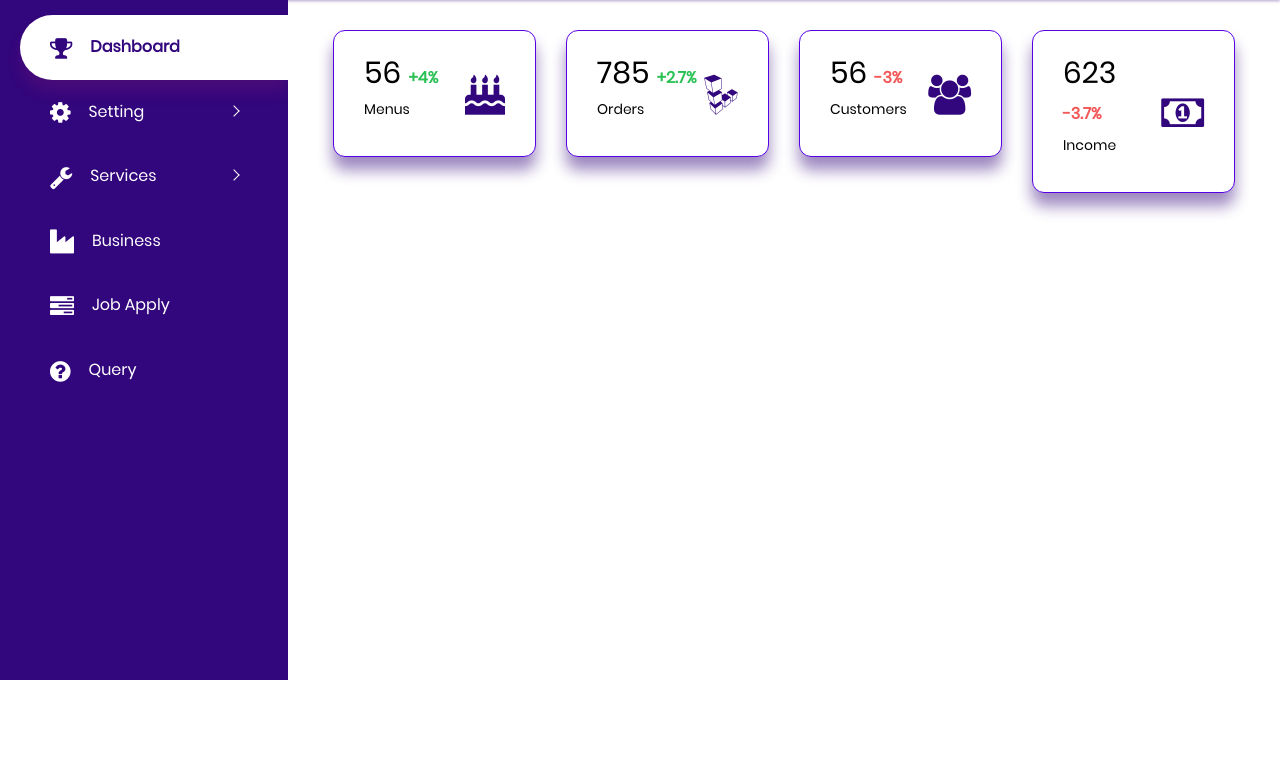
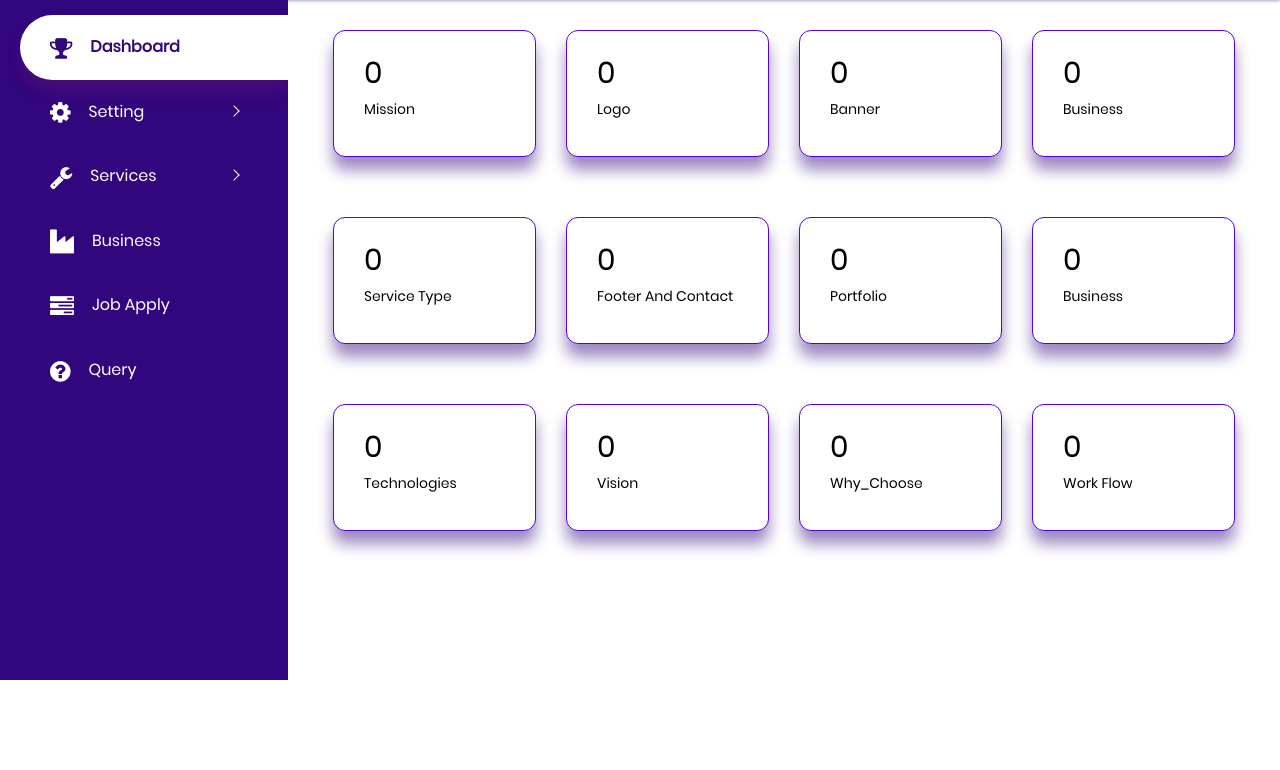
Before and after one commit to Surojit420/nit, a CodeIgniter app: page /nit_solution/admin/dashboard in a window 1280 px wide. Shown: the part 120-890 px from the top of the page. Run offline with CodeIgniter, Linux system fonts and the light colour scheme; the visitor is signed in with stand-in values (Sample User, id 1); data that the repository does not hold is empty; some libraries are stand-ins or nearby versions.

Commit message:
babu 23032021 12:23

```diff
--- a/application/controllers/admin/DashboardController.php
+++ b/application/controllers/admin/DashboardController.php
@@ -21,6 +21,24 @@
 		$this->data['subview']='dashboard/dashboard';
 		$this->data['logo_icons']=$this->CommonModel->RetriveRecordByWhereRow('tbl_logo',['status'=>'Active'],'image');
 		$this->data['foot_con'] = $this->CommonModel->RetriveRecordByWhereRow('tbl_contact',['status'=>'Active'],'footer_copy_right');
+		$this->data['logo_count']=$this->CommonModel->CountWhere('tbl_logo',['status' => 'Active']);
+		$this->data['banner_count']=$this->CommonModel->CountWhere('tbl_banner',['status'=>'Active']);
+		$this->data['business_count']=$this->CommonModel->CountWhere('tbl_business',['status'=>'Active']);
+		$this->data['job_apply_count']=$this->CommonModel->CountWhere('tbl_job_apply',['status'=>'Active']);
+		$this->data['job_summary_count']=$this->CommonModel->CountWhere('tbl_job_summary',['status'=>'Active']);
+		$this->data['contact_count']=$this->CommonModel->CountWhere('tbl_contact',['status'=>'Active']);
+		$this->data['mission_count']=$this->CommonModel->CountWhere('tbl_mission',['status'=>'Active']);
+		$this->data['portfolio_count']=$this->CommonModel->CountWhere('tbl_portfolio',['status'=>'Active']);
+		$this->data['query_count']=$this->CommonModel->CountWhere('tbl_query',['status'=>'Active']);
+		$this->data['service_count']=$this->CommonModel->CountWhere('tbl_services',['status'=>'Active']);
+		$this->data['service_type_count']=$this->CommonModel->CountWhere('tbl_services_type',['status'=>'Active']);
+		$this->data['technologies_count']=$this->CommonModel->CountWhere('tbl_technologies',['status'=>'Active']);
+		$this->data['vision_count']=$this->CommonModel->CountWhere('tbl_vision',['status'=>'Active']);
+		$this->data['why_choose_count']=$this->CommonModel->CountWhere('tbl_why_choose',['status'=>'Active']);
+		$this->data['work_flow_count']=$this->CommonModel->CountWhere('tbl_work_flow',['status'=>'Active']);
+
+
+
 		$this->load->view('admin/layout/default', $this->data);
 	}
 
--- a/application/views/admin/dashboard/dashboard.php
+++ b/application/views/admin/dashboard/dashboard.php
@@ -8,10 +8,10 @@
             <div class="card overflow-hidden">
               <div class="card-header media border-0 pb-0">
                   <div class="media-body">
-                      <h2 class="text-black">56 <span class="text-success fs-14">+4%</span></h2>
-                      <p class=" text-black">Menus</p>
+                      <h2 class="text-black"><?=$logo_count?></h2>
+                      <p class=" text-black">Logo</p>
                   </div>
-                  <i class="fa fa-birthday-cake" aria-hidden="true"></i>
+                  <!-- <i class="fa fa-birthday-cake" aria-hidden="true"></i> -->
               </div>
             </div>
           </div>
@@ -19,10 +19,9 @@
             <div class="card overflow-hidden">
               <div class="card-header media border-0 pb-0">
                   <div class="media-body">
-                      <h2 class="text-black">785 <span class="text-success fs-14">+2.7%</span></h2>
-                      <p class=" text-black">Orders</p>
+                      <h2 class="text-black"><?=$banner_count?></h2>
+                      <p class=" text-black">Banner</p>
                   </div>
-                  <i class="fa fa-linode" aria-hidden="true"></i>
               </div>
             </div>
           </div>
@@ -30,10 +29,9 @@
             <div class="card overflow-hidden">
               <div class="card-header media border-0 pb-0">
                   <div class="media-body">
-                      <h2 class="text-black">56 <span class="text-danger fs-14">-3%</span></h2>
-                      <p class=" text-black">Customers</p>
+                      <h2 class="text-black"><?=$business_count?></h2>
+                      <p class=" text-black">Business</p>
                   </div>
-                  <i class="fa fa-users" aria-hidden="true"></i>
               </div>
             </div>
           </div>
@@ -41,10 +39,9 @@
             <div class="card overflow-hidden">
               <div class="card-header media border-0 pb-0">
                   <div class="media-body">
-                      <h2 class="text-black">623 <span class="text-danger fs-14">-3.7%</span></h2>
-                      <p class=" text-black">Income</p>
+                      <h2 class="text-black"><?=$job_apply_count?></h2>
+                      <p class=" text-black">Job Apply</p>
                   </div>
-                  <i class="fa fa-money" aria-hidden="true"></i>
               </div>
             </div>
           </div>
@@ -52,10 +49,148 @@
             <div class="card overflow-hidden">
               <div class="card-header media border-0 pb-0">
                   <div class="media-body">
-                      <h2 class="text-black">56 <span class="text-success fs-14">+4%</span></h2>
-                      <p class=" text-black">Menus</p>
+                      <h2 class="text-black"><?=$job_summary_count?></h2>
+                      <p class=" text-black">Job Summary</p>
                   </div>
-                  <i class="fa fa-birthday-cake" aria-hidden="true"></i>
+              </div>
+            </div>
+          </div>
+           <div class="card-slider-item">
+            <div class="card overflow-hidden">
+              <div class="card-header media border-0 pb-0">
+                  <div class="media-body">
+                      <h2 class="text-black"><?=$mission_count?></h2>
+                      <p class=" text-black">Mission</p>
+                  </div>
+              </div>
+            </div>
+          </div>
+        </div>
+      </div>
+      <!-- Top slider end -->
+    </div>
+    <div class="container-fluid">
+      <!-- Top slider start -->
+      <div class="home-top-card">
+        <div class="card-slider">
+          <div class="card-slider-item">
+            <div class="card overflow-hidden">
+              <div class="card-header media border-0 pb-0">
+                  <div class="media-body">
+                      <h2 class="text-black"><?=$contact_count?></h2>
+                      <p class=" text-black">Footer And Contact</p>
+                  </div>
+                  <!-- <i class="fa fa-birthday-cake" aria-hidden="true"></i> -->
+              </div>
+            </div>
+          </div>
+          <div class="card-slider-item">
+            <div class="card overflow-hidden">
+              <div class="card-header media border-0 pb-0">
+                  <div class="media-body">
+                      <h2 class="text-black"><?=$portfolio_count?></h2>
+                      <p class=" text-black">Portfolio</p>
+                  </div>
+              </div>
+            </div>
+          </div>
+          <div class="card-slider-item">
+            <div class="card overflow-hidden">
+              <div class="card-header media border-0 pb-0">
+                  <div class="media-body">
+                      <h2 class="text-black"><?=$business_count?></h2>
+                      <p class=" text-black">Business</p>
+                  </div>
+              </div>
+            </div>
+          </div>
+          <div class="card-slider-item">
+            <div class="card overflow-hidden">
+              <div class="card-header media border-0 pb-0">
+                  <div class="media-body">
+                      <h2 class="text-black"><?=$query_count?></h2>
+                      <p class=" text-black">Query</p>
+                  </div>
+              </div>
+            </div>
+          </div>
+          <div class="card-slider-item">
+            <div class="card overflow-hidden">
+              <div class="card-header media border-0 pb-0">
+                  <div class="media-body">
+                      <h2 class="text-black"><?=$service_count?></h2>
+                      <p class=" text-black">Service</p>
+                  </div>
+              </div>
+            </div>
+          </div>
+          <div class="card-slider-item">
+            <div class="card overflow-hidden">
+              <div class="card-header media border-0 pb-0">
+                  <div class="media-body">
+                      <h2 class="text-black"><?=$service_type_count?></h2>
+                      <p class=" text-black">Service Type</p>
+                  </div>
+              </div>
+            </div>
+          </div>
+
+        </div>
+      </div>
+      <!-- Top slider end -->
+    </div>
+     <div class="container-fluid">
+      <!-- Top slider start -->
+      <div class="home-top-card">
+        <div class="card-slider">
+          <div class="card-slider-item">
+            <div class="card overflow-hidden">
+              <div class="card-header media border-0 pb-0">
+                  <div class="media-body">
+                      <h2 class="text-black"><?=$technologies_count?></h2>
+                      <p class=" text-black">Technologies</p>
+                  </div>
+                  <!-- <i class="fa fa-birthday-cake" aria-hidden="true"></i> -->
+              </div>
+            </div>
+          </div>
+          <div class="card-slider-item">
+            <div class="card overflow-hidden">
+              <div class="card-header media border-0 pb-0">
+                  <div class="media-body">
+                      <h2 class="text-black"><?=$vision_count?></h2>
+                      <p class=" text-black">Vision</p>
+                  </div>
+              </div>
+            </div>
+          </div>
+          <div class="card-slider-item">
+            <div class="card overflow-hidden">
+              <div class="card-header media border-0 pb-0">
+                  <div class="media-body">
+                      <h2 class="text-black"><?=$why_choose_count?></h2>
+                      <p class=" text-black">Why_Choose</p>
+                  </div>
+              </div>
+            </div>
+          </div>
+          <div class="card-slider-item">
+            <div class="card overflow-hidden">
+              <div class="card-header media border-0 pb-0">
+                  <div class="media-body">
+                      <h2 class="text-black"><?=$work_flow_count?></h2>
+                      <p class=" text-black">Work Flow</p>
+                  </div>
+              </div>
+            </div>
+          </div>
+          <div class="card-slider-item">
+            <div class="card overflow-hidden">
+              <div class="card-header media border-0 pb-0">
+                  <div class="media-body">
+                      <h2 class="text-black"><?=$work_flow_count?></h2>
+                      <p class=" text-black">Work Flow</p>
+                  </div>
               </div>
             </div>
           </div>
```
